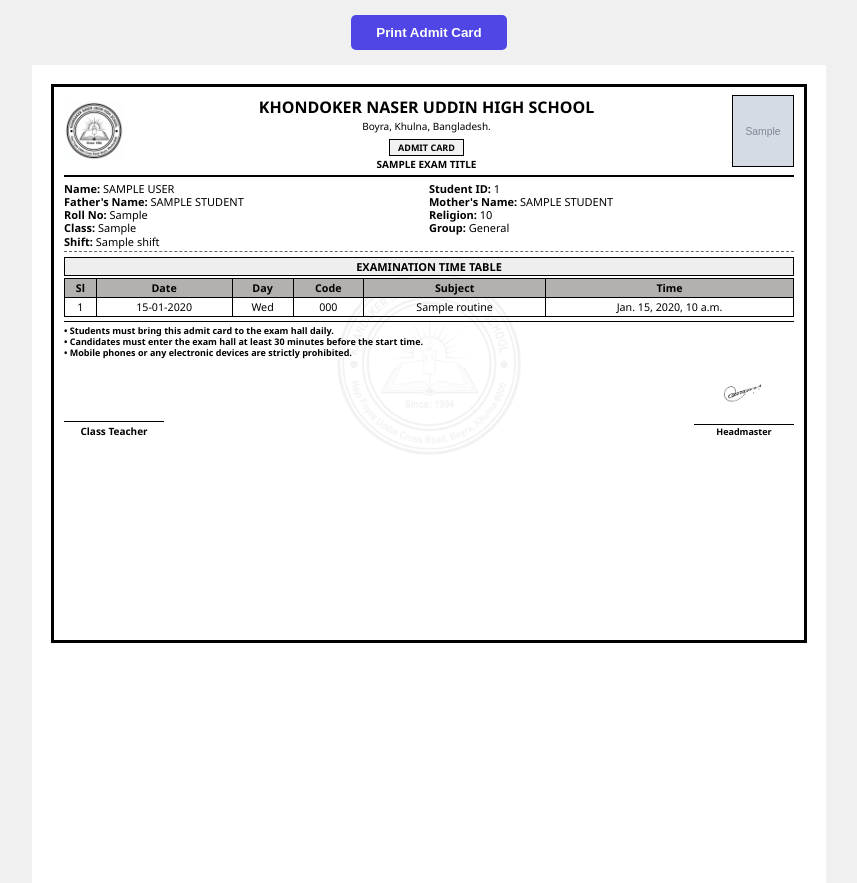
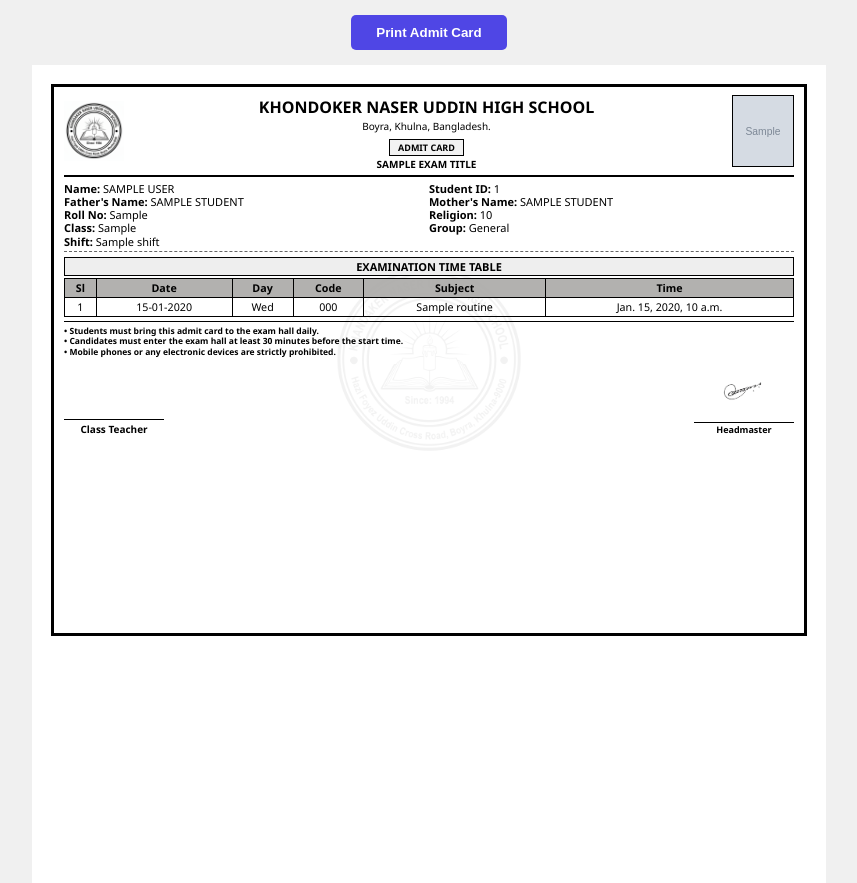
Before and after one commit to mdjoy2002/School-Website, a Django app: template myteacher/templates/myteacher/admit_card_template.html in a window 1280 px wide. Shown: the top 883 px of the page, without its empty margins (211-1068 px from the left). Run offline with Django 5.2, Linux system fonts and the light colour scheme; the template is opened without the code that fills it: most values are stand-ins (such as "Sample title", 1, 10 or a date in 2020); grey boxes marked "Sample" are stand-in pictures.

Commit message:
enviroment change

```diff
--- a/myteacher/templates/myteacher/admit_card_template.html
+++ b/myteacher/templates/myteacher/admit_card_template.html
@@ -31,7 +31,7 @@
 
         .admit-card {
             width: 202mm;
-            height: 148mm; /* সামান্য বাড়ানো হয়েছে */
+            height: 146mm; /* সামান্য বাড়ানো হয়েছে */
             border: 3px solid #000;
             padding: 8px 10px;
             box-sizing: border-box;
@@ -61,7 +61,7 @@
         .routine-table th, .routine-table td { border: 1px solid #000; padding: 2px; text-align: center; }
         .routine-table th { background: #acaba9ec; }
 
-        .instructions { font-size: 9px; line-height: 1.1; font-weight: bold; margin-top: 4px; border-top: 1px solid #000; padding-top: 3px; position: relative; z-index: 1; }
+        .instructions { font-size: 8.5px; line-height: 1.1; font-weight: bold; margin-top: 4px; border-top: 1px solid #000; padding-top: 3px; position: relative; z-index: 1; }
         .instructions p { margin: 1px 0; }
 
         .footer-signs { display: flex; justify-content: space-between; align-items: flex-end; margin-top: 4px; position: relative; z-index: 1; }
```
